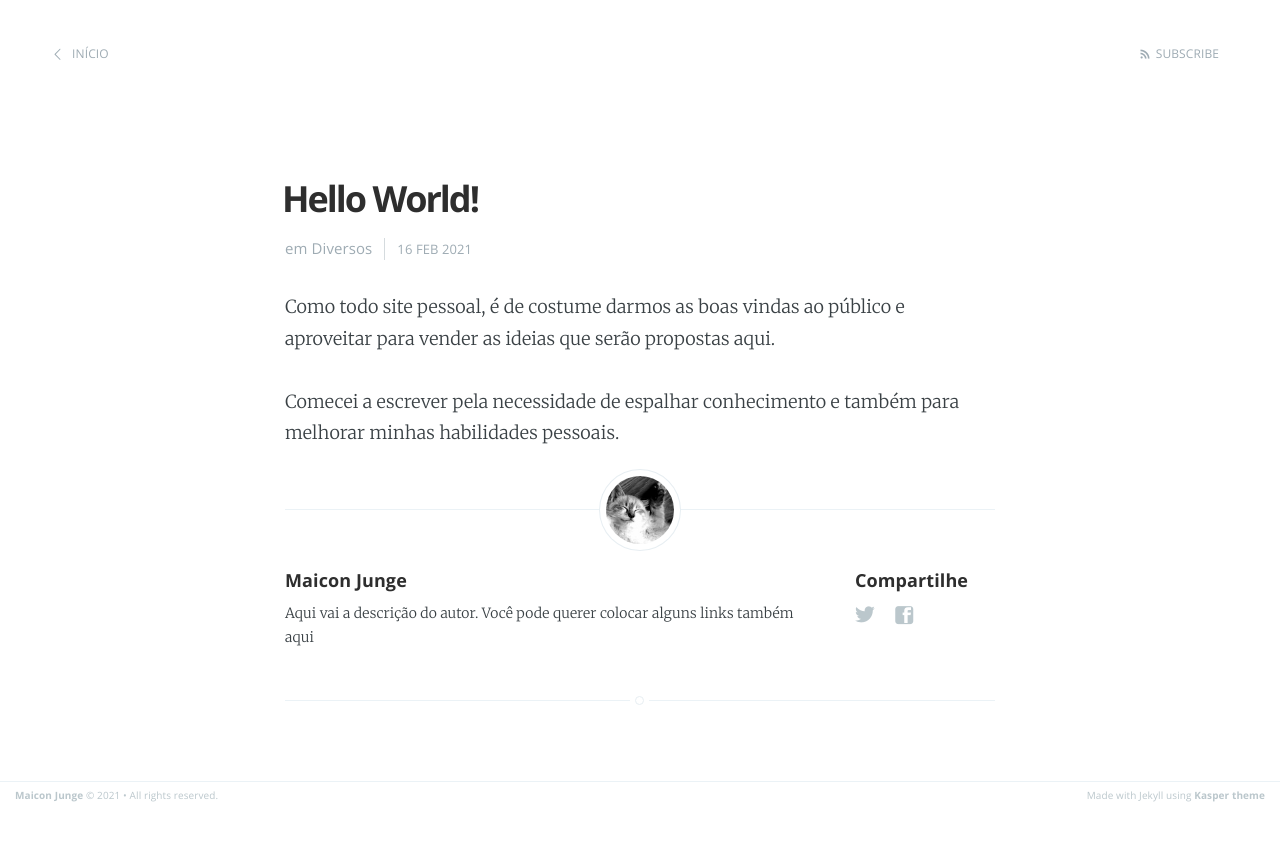
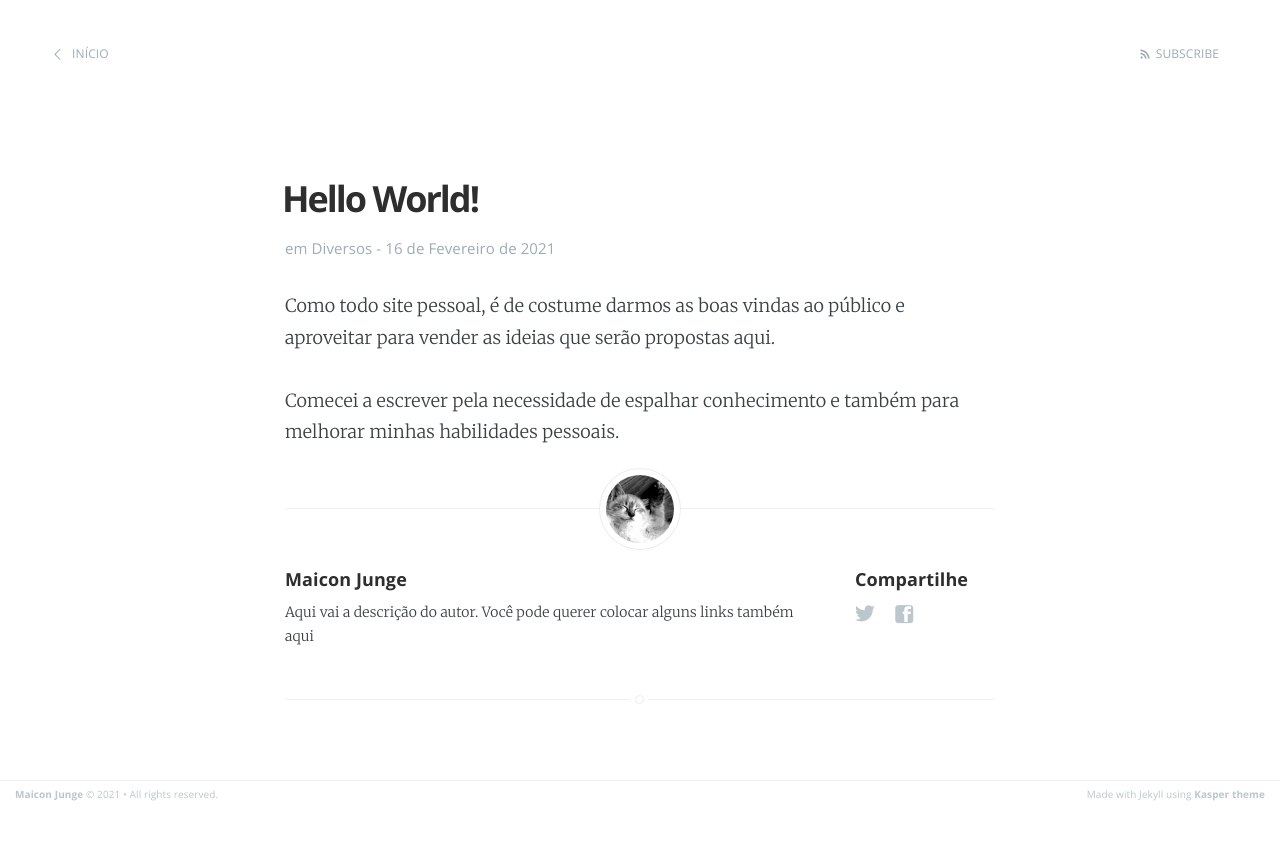
Before and after one commit to MaiconJunge/maiconjunge.github.io, a Jekyll site: the page built from _posts/2021-02-16-hello-world.markdown, in a window 1280 px wide. Shown: the top 841 px of the page. Built offline with Jekyll 4.4.1, drawn with Linux system fonts in a browser that asks for light colours.

Commit message:
Update post.html

```diff
--- a/_layouts/post.html
+++ b/_layouts/post.html
@@ -22,7 +22,9 @@ post_class: post-template
                 {% if page.categories.size > 0 %}
                     {{ page.categories | array_to_sentence_string | prepend: 'em ' }}
                 {% endif %}
-                <time class="post-date" datetime="{{ page.date | date:"%Y-%m-%d" }}">{{ page.date | date_to_string }}</time>
+                <time datetime="{{ page.date | date_to_xmlschema }}">
+   {% include date.html date=page.date %}
+</time>
             </section>
         </header>
 
```
